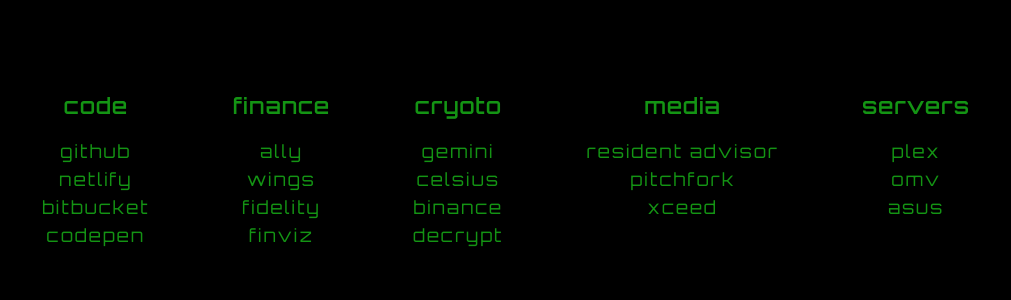
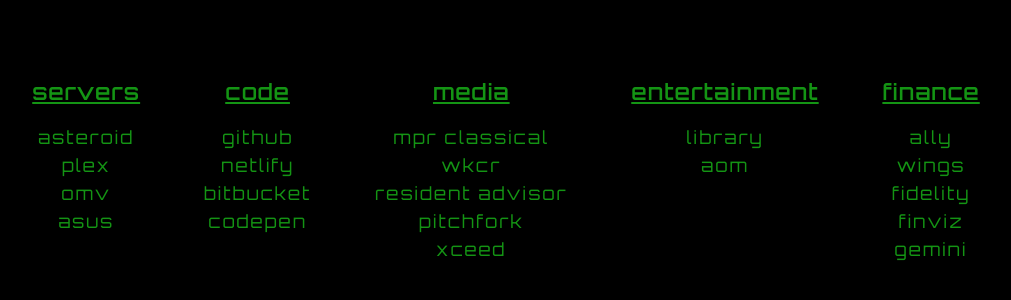
Before and after one commit to brettbartylla/start_page_minimal, a plain HTML site: page index.html in a window 1280 px wide. Shown: the part 206-506 px from the top of the page, without its empty margins (134-1145 px from the left). Drawn offline with Linux system fonts and the light colour scheme.

Commit message:
feat: update links

```diff
--- a/index.html
+++ b/index.html
@@ -9,11 +9,38 @@
 <body>
   <div class="container">
     <nav>
+      <h3>servers</h3>
+      <a href="https://192.168.50.150:8001/" target="_blank">asteroid</a>
+      <a href="http://192.168.50.190:32400/web/index.html" target="_blank">plex</a>
+      <a href="http://192.168.50.190/#/login" target="_blank">omv</a>
+      <a href="http://router.asus.com/Main_Login.asp" target="_blank">asus</a>
+    </nav>
+    <nav>
       <h3>code</h3>
       <a href="https://github.com/brettbartylla" target="_blank">github</a>
       <a href="https://www.netlify.com/" target="_blank">netlify</a>
       <a href="https://bitbucket.org/" target="_blank">bitbucket</a>
       <a href="https://codepen.io" target="_blank">codepen</a>
+    </nav>
+    <!-- <nav>
+      <h3>cryoto</h3>
+      <a href="https://www.gemini.com/" target="_blank">gemini</a>
+      <a href="https://celsius.network/" target="_blank">celsius</a>
+      <a href="https://www.binance.us/en/trade/pro/MATIC_USD" target="_blank">binance</a>
+      <a href="https://decrypt.co/" target="_blank">decrypt</a>
+    </nav> -->
+    <nav>
+      <h3>media</h3>
+      <a href="https://www.yourclassical.org/playlist/classical-mpr" target="_blank">mpr classical</a>
+      <a href="https://www.cc-seas.columbia.edu/wkcr/" target="_blank">wkcr</a>
+      <a href="https://ra.co/magazine" target="_blank">resident advisor</a>
+      <a href="https://pitchfork.com/" target="_blank">pitchfork</a>
+      <a href="https://xceed.me/blog/en/" target="_blank">xceed</a>
+    </nav>
+    <nav>
+      <h3>entertainment</h3>
+      <a href="https://www.hclib.org/" target="_blank">library</a>
+      <a href="https://www.artofmanliness.com/" target="_blank">aom</a>
     </nav>
     <nav>
       <h3>finance</h3>
@@ -21,32 +48,10 @@
       <a href="https://wingsfinancial.onlinebank.com/AOP/Password.aspx" target="_blank">wings</a>
       <a href="https://www.fidelity.com/" target="_blank">fidelity</a>
       <a href="https://finviz.com/" target="_blank">finviz</a>
-    </nav>
-    <nav>
-      <h3>cryoto</h3>
       <a href="https://www.gemini.com/" target="_blank">gemini</a>
-      <a href="https://celsius.network/" target="_blank">celsius</a>
+      <!-- <a href="https://celsius.network/" target="_blank">celsius</a>
       <a href="https://www.binance.us/en/trade/pro/MATIC_USD" target="_blank">binance</a>
-      <a href="https://decrypt.co/" target="_blank">decrypt</a>
-    </nav>
-    <nav>
-      <h3>media</h3>
-      <a href="https://ra.co/magazine" target="_blank">resident advisor</a>
-      <a href="https://pitchfork.com/" target="_blank">pitchfork</a>
-      <a href="https://xceed.me/blog/en/" target="_blank">xceed</a>
-    </nav>
-    <!-- <nav>
-      <h3>social</h3>
-      <a href="https://www.reddit.com/" target="_blank">reddit</a>
-      <a href="https://tweetdeck.twitter.com/" target="_blank">tweetdeck</a>
-      <a href="https://soundcloud.com/discover" target="_blank">soundcloud</a>
-      <a href="https://www.linkedin.com/in/brett-bartylla/" target="_blank">linkedin</a>
-    </nav> -->
-    <nav>
-      <h3>servers</h3>
-      <a href="http://192.168.50.190:32400/web/index.html" target="_blank">plex</a>
-      <a href="http://192.168.50.190/#/login" target="_blank">omv</a>
-      <a href="http://router.asus.com/Main_Login.asp" target="_blank">asus</a>
+      <a href="https://decrypt.co/" target="_blank">decrypt</a> -->
     </nav>
   </div>
 </body>
--- a/style.css
+++ b/style.css
@@ -21,6 +21,9 @@ body {
 nav {
   text-align: center;
 }
+h3 {
+  text-decoration: underline;
+}
 nav a {
   display: block;
   text-decoration: none;
```
